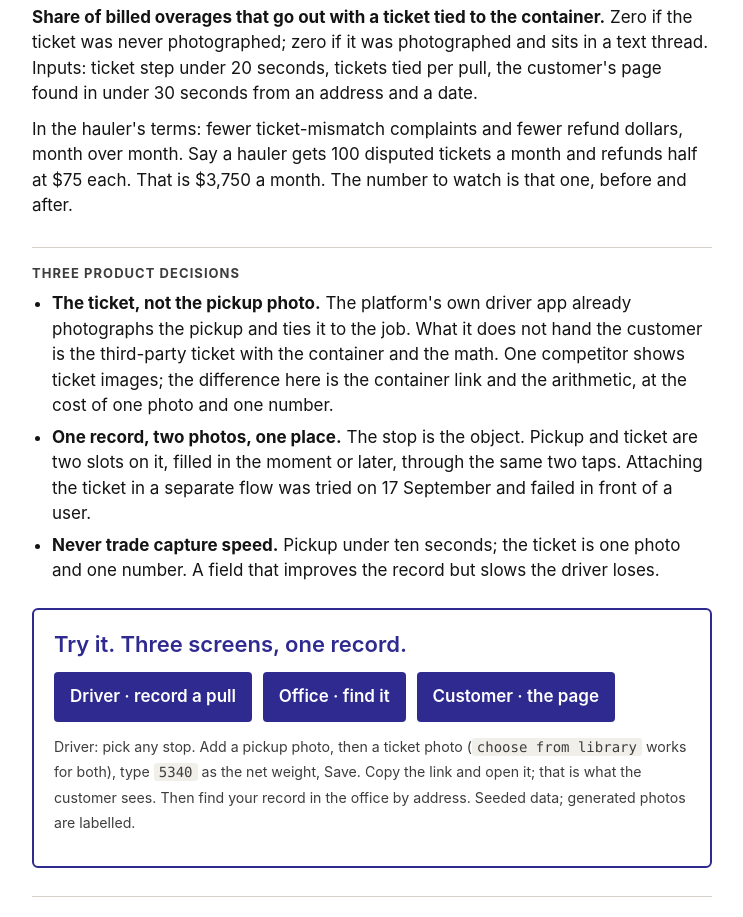
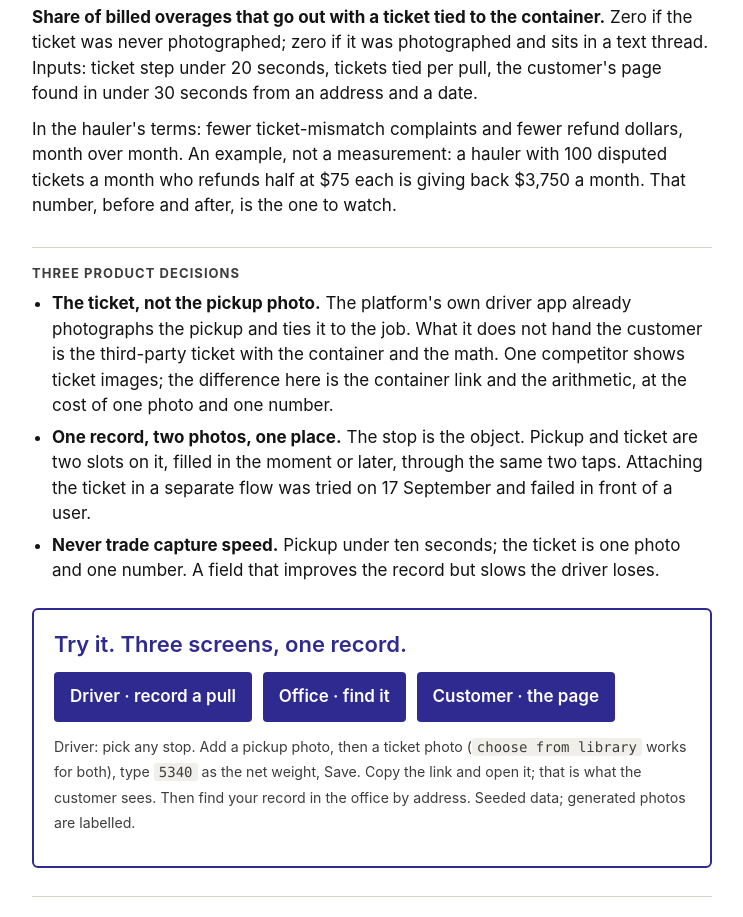
Before and after one commit to aayushdixit27/collected, a website: page app/public/walkthrough.html in a window 1280 px wide. Shown: the part 1340-2257 px from the top of the page, without its empty margins (268-1011 px from the left). Drawn offline with Linux system fonts and the light colour scheme.

Commit message:
README, press release, walkthrough: independent review applied — office measures pickup coverage not the North Star; one real capture; assumptions labelled; hedges aligned

```diff
--- a/app/public/walkthrough.html
+++ b/app/public/walkthrough.html
@@ -44,7 +44,7 @@ Charge   5,340 − 2,000 included = 3,340 lb over
 
 <h2>How it is measured</h2>
 <p><strong>Share of billed overages that go out with a ticket tied to the container.</strong> Zero if the ticket was never photographed; zero if it was photographed and sits in a text thread. Inputs: ticket step under 20 seconds, tickets tied per pull, the customer's page found in under 30 seconds from an address and a date.</p>
-<p>In the hauler's terms: fewer ticket-mismatch complaints and fewer refund dollars, month over month. Say a hauler gets 100 disputed tickets a month and refunds half at $75 each. That is $3,750 a month. The number to watch is that one, before and after.</p>
+<p>In the hauler's terms: fewer ticket-mismatch complaints and fewer refund dollars, month over month. An example, not a measurement: a hauler with 100 disputed tickets a month who refunds half at $75 each is giving back $3,750 a month. That number, before and after, is the one to watch.</p>
 
 <h2>Three product decisions</h2>
 <ul>
```
Also changed, not shown: README.md.
